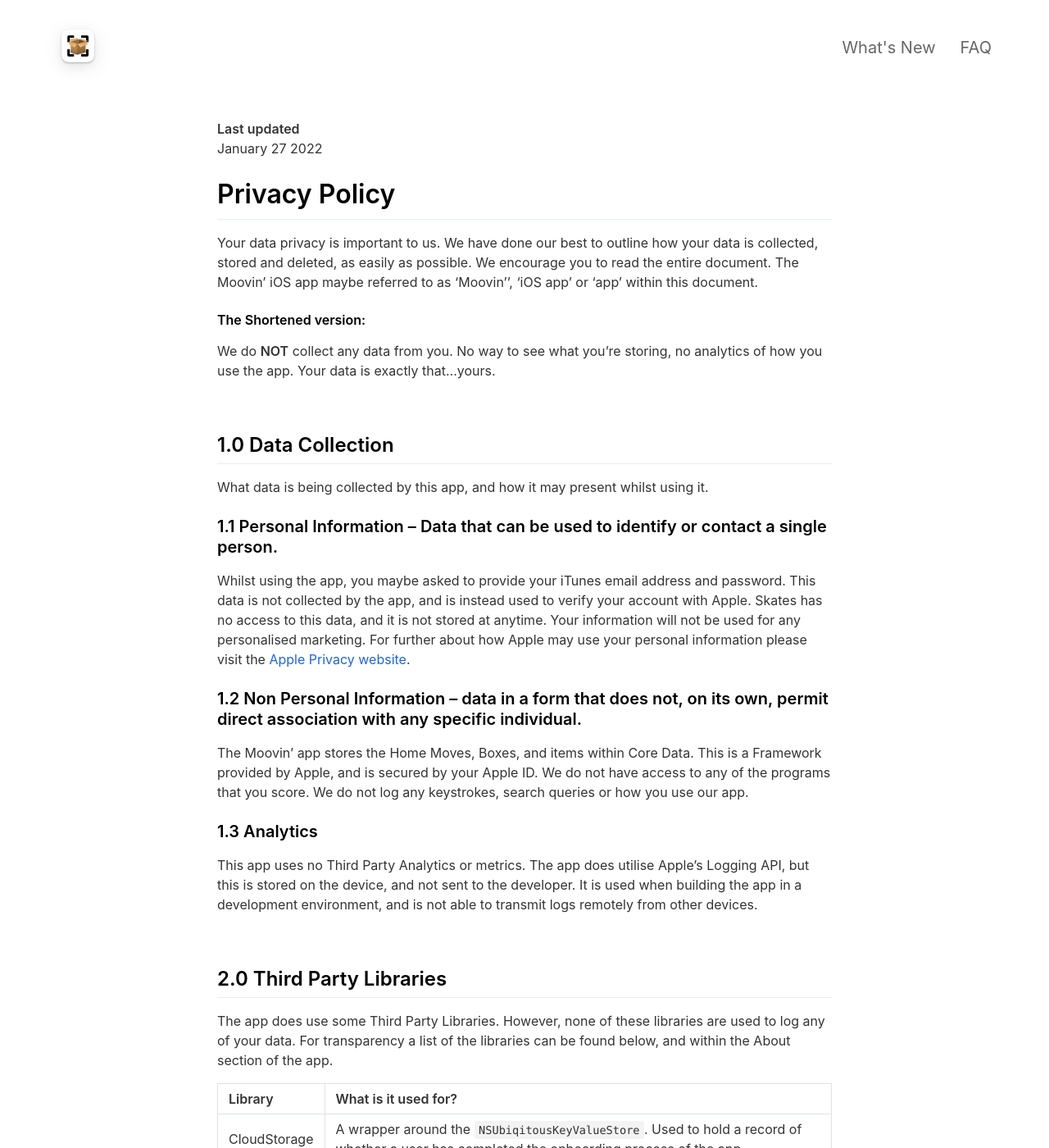
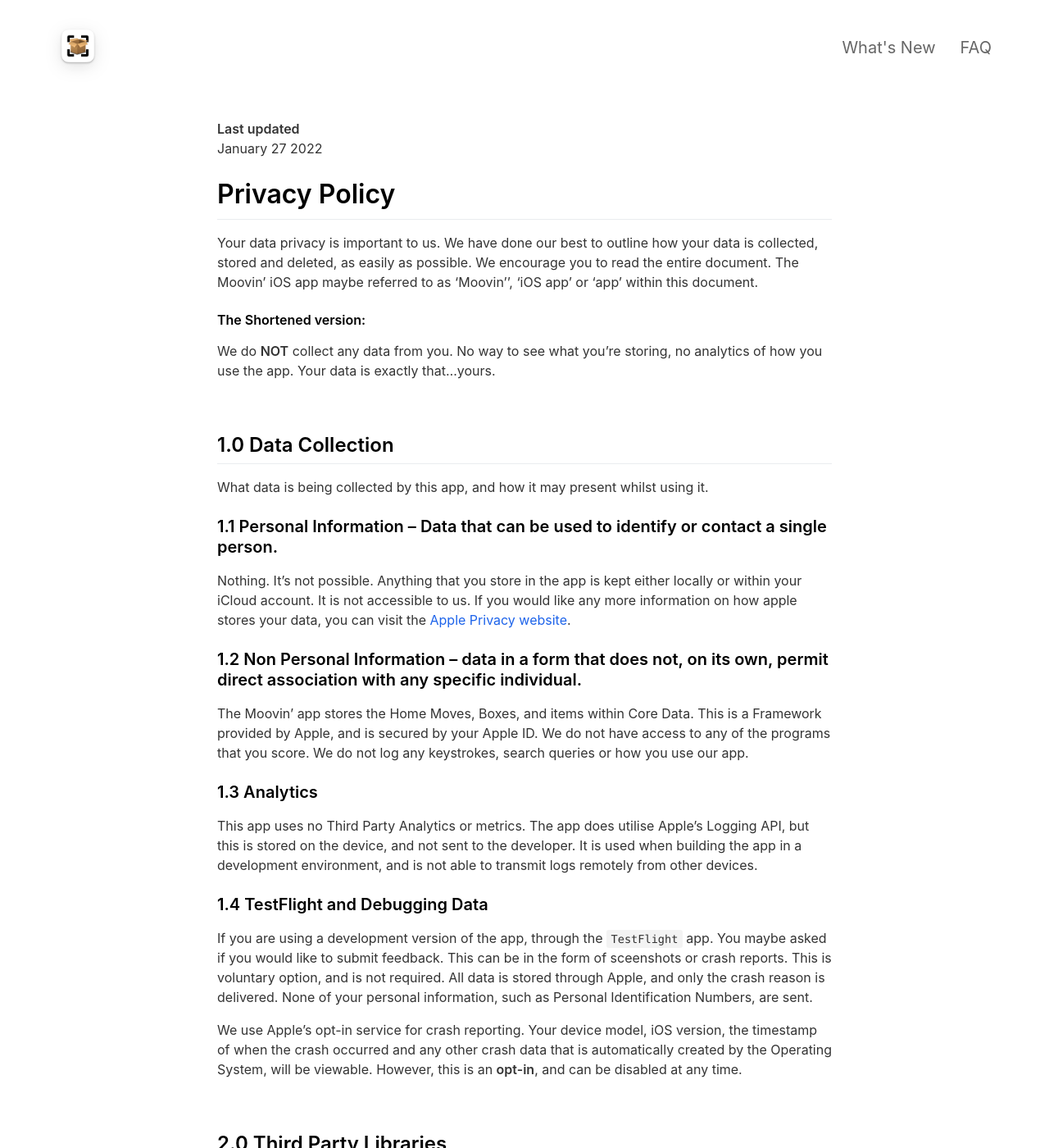
Before and after one commit to PauloxD/moovin-site, a Jekyll site: the page built from _pages/privacypolicy.md, in a window 1280 px wide and 1400 px high. Shown: the whole window at 82% size. Built offline with Jekyll 4.4.1, drawn with Linux system fonts in a browser that asks for light colours; nearby versions of some CDN libraries.

Commit message:
Update privacypolicy.md

```diff
--- a/_pages/privacypolicy.md
+++ b/_pages/privacypolicy.md
@@ -19,7 +19,7 @@ We do **NOT** collect any data from you. No way to see what you're storing, no a
 What data is being collected by this app, and how it may present whilst using it.
 
 ### 1.1 Personal Information – Data that can be used to identify or contact a single person.
-Whilst using the app, you maybe asked to provide your iTunes email address and password. This data is not collected by the app, and is instead used to verify your account with Apple. Skates has no access to this data, and it is not stored at anytime. Your information will not be used for any personalised marketing. For further about how Apple may use your personal information please visit the [Apple Privacy website](https://www.apple.com/legal/privacy/en-ww/).
+Nothing. It's not possible. Anything that you store in the app is kept either locally or within your iCloud account. It is not accessible to us. If you would like any more information on how apple stores your data, you can visit the [Apple Privacy website](https://www.apple.com/legal/privacy/en-ww/).
 
 ### 1.2 Non Personal Information – data in a form that does not, on its own, permit direct association with any specific individual.
 The Moovin' app stores the Home Moves, Boxes, and items within Core Data. This is a Framework provided by Apple, and is secured by your Apple ID. We do not have access to any of the programs that you score. We do not log any keystrokes, search queries or how you use our app.
@@ -27,6 +27,10 @@ The Moovin' app stores the Home Moves, Boxes, and items within Core Data. This i
 ### 1.3 Analytics
 This app uses no Third Party Analytics or metrics. The app does utilise Apple's Logging API, but this is stored on the device, and not sent to the developer. It is used when building the app in a development environment, and is not able to transmit logs remotely from other devices.
 
+### 1.4 TestFlight and Debugging Data
+If you are using a development version of the app, through the `TestFlight` app. You maybe asked if you would like to submit feedback. This can be in the form of sceenshots or crash reports. This is voluntary option, and is not required. All data is stored through Apple, and only the crash reason is delivered. None of your personal information, such as Personal Identification Numbers, are sent.
+
+We use Apple's opt-in service for crash reporting. Your device model, iOS version, the timestamp of when the crash occurred and any other crash data that is automatically created by the Operating System, will be viewable. However, this is an **opt-in**, and can be disabled at any time.
 
 <br>
 
```
